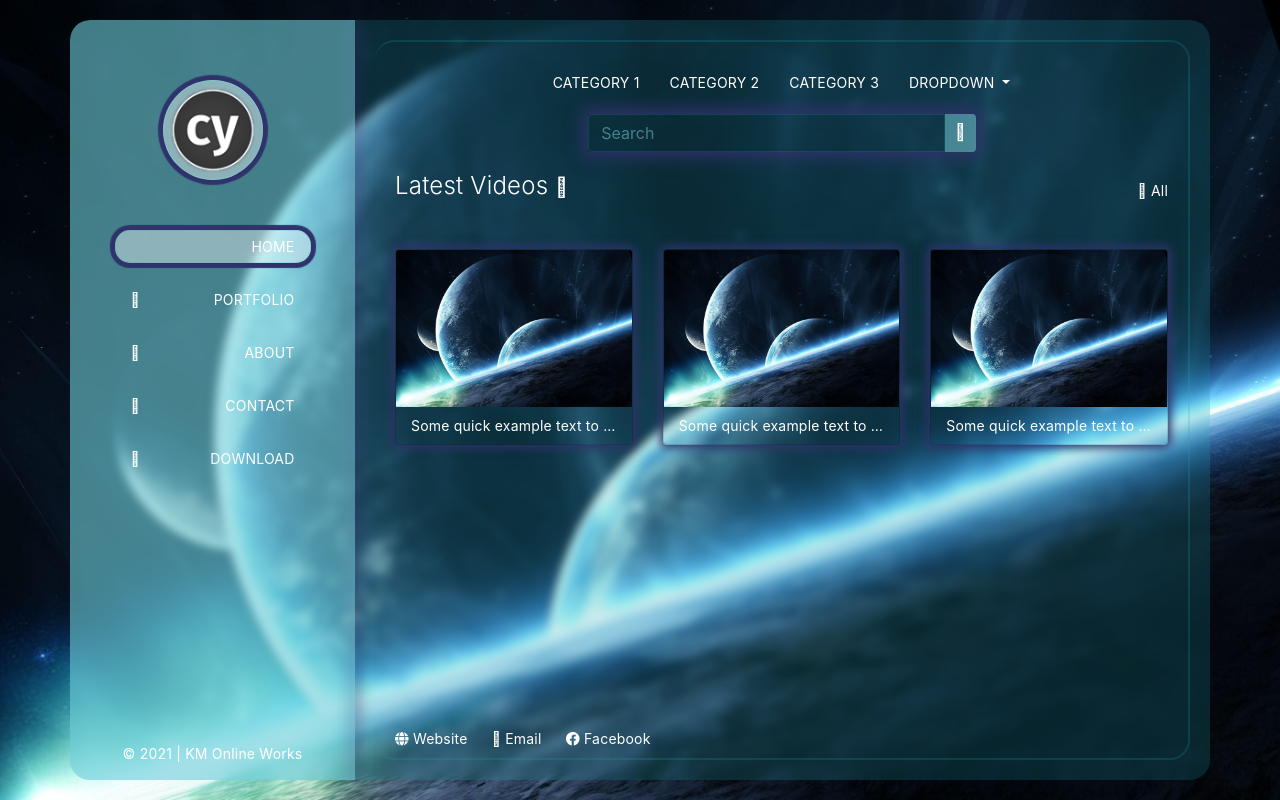
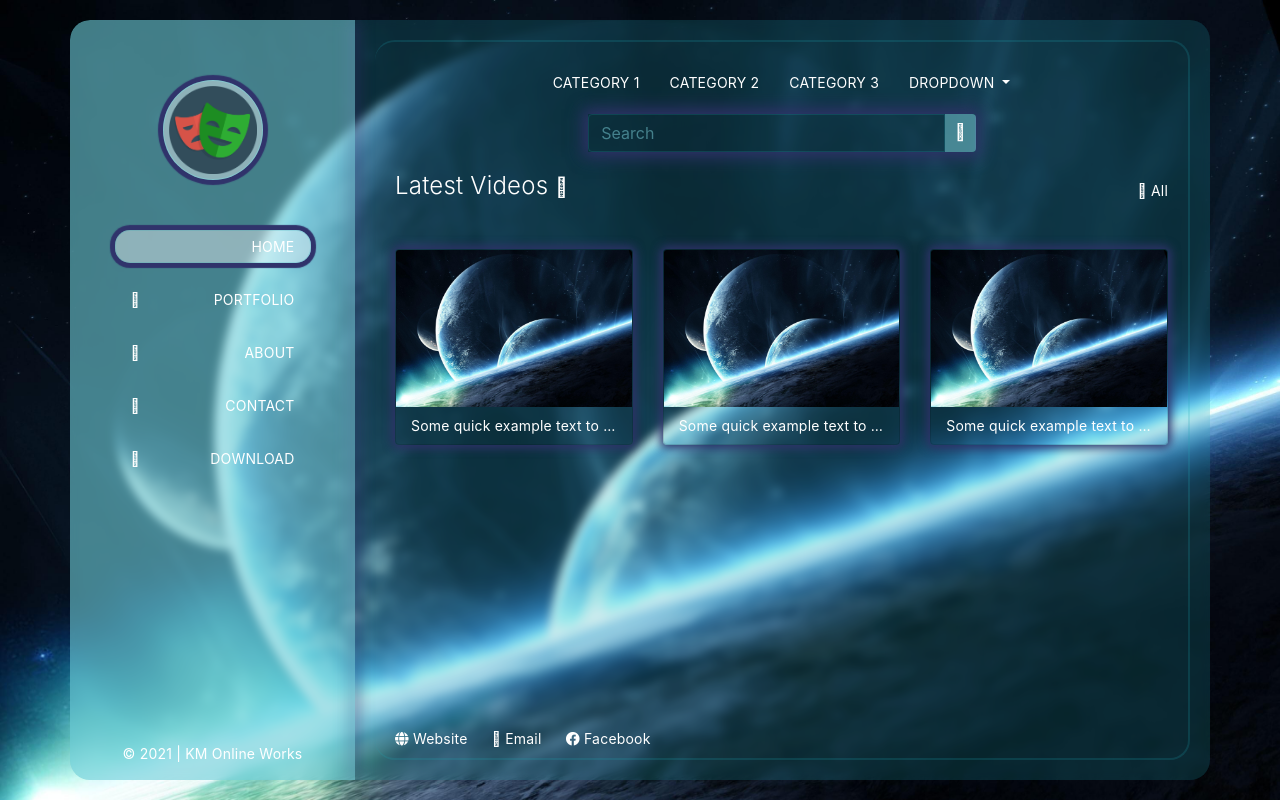
Before and after one commit to JonanXavi/ci_website, a plain HTML site: page index.html in a window 1280 px wide. Drawn offline with nearby package versions, Linux system fonts and the light colour scheme; some icons are missing.

Commit message:
Cambio logo index

```diff
--- a/index.html
+++ b/index.html
@@ -25,7 +25,7 @@
 		<div class="row">
 			<div class="col-md-3" id="sidebar">
 				<div class="logo">
-					<img src="img/Logo.png" alt="logo">
+					<img src="img/Logo2.png" alt="logo">
 				</div>
 				<ul class="nav flex-column">
 					<li class="nav-item">
```
